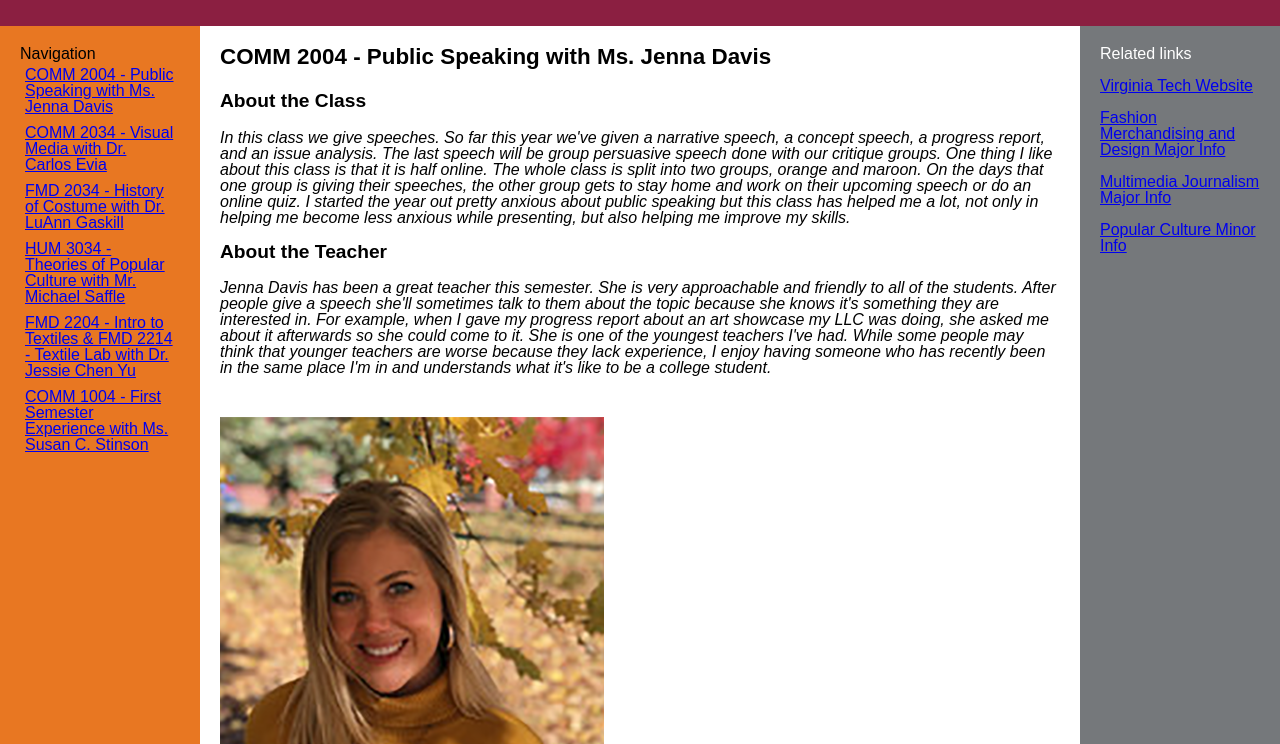
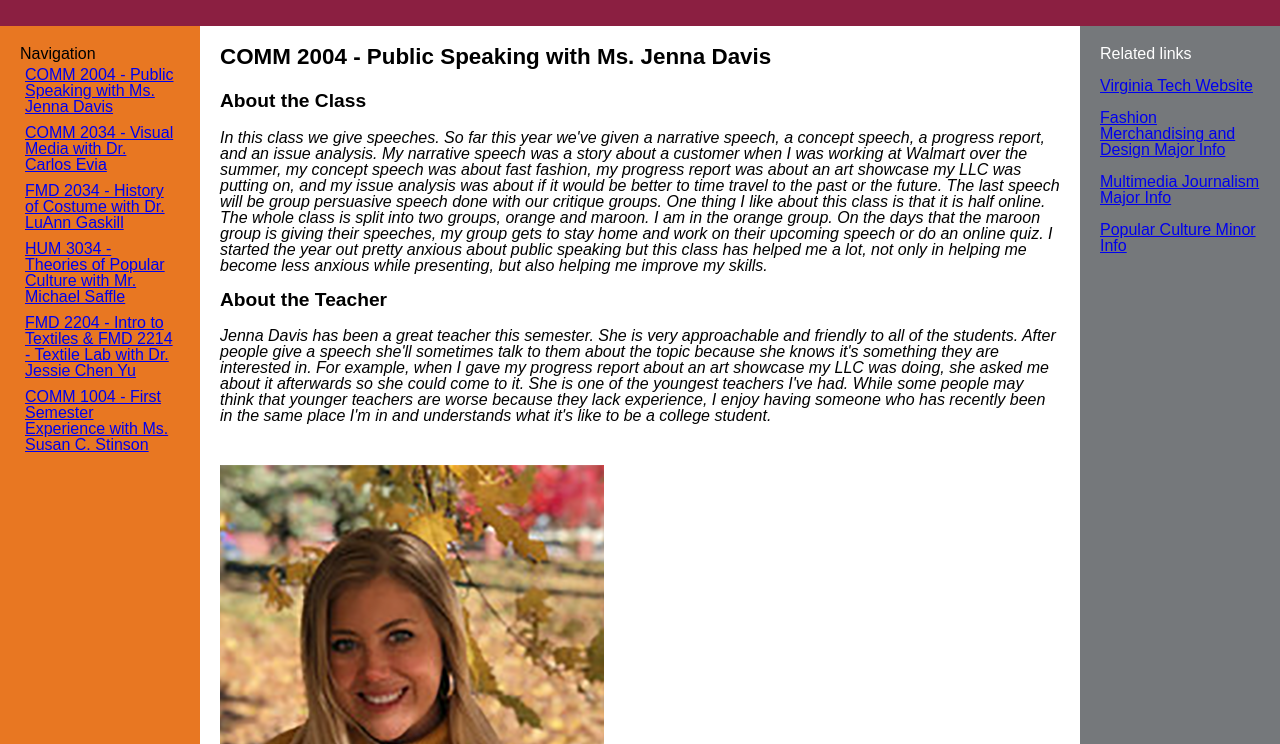
Before and after one commit to NickyCruz123/meetmyteachers, a plain HTML site: page publicspeaking.html in a window 1280 px wide. Shown: the part 56-800 px from the top of the page. Drawn offline with Linux system fonts and the light colour scheme.

Commit message:
added to public speaking course des.

```diff
--- a/publicspeaking.html
+++ b/publicspeaking.html
@@ -30,8 +30,9 @@
      </h2>
 <h3>
      In this class we give speeches. So far this year we've given a narrative speech, a concept speech, a progress report, and an issue analysis.
+     My narrative speech was a story about a customer when I was working at Walmart over the summer, my concept speech was about fast fashion, my progress report was about an art showcase my LLC was putting on, and my issue analysis was about if it would be better to time travel to the past or the future.
      The last speech will be group persuasive speech done with our critique groups. One thing I like about this class is that it is half online.
-     The whole class is split into two groups, orange and maroon. On the days that one group is giving their speeches, the other group gets to stay home and work on their upcoming speech or do an online quiz.
+     The whole class is split into two groups, orange and maroon. I am in the orange group. On the days that the maroon group is giving their speeches, my group gets to stay home and work on their upcoming speech or do an online quiz.
      I started the year out pretty anxious about public speaking but this class has helped me a lot, not only in helping me become less anxious while presenting, but also helping me improve my skills.
 </h3>
 
```
